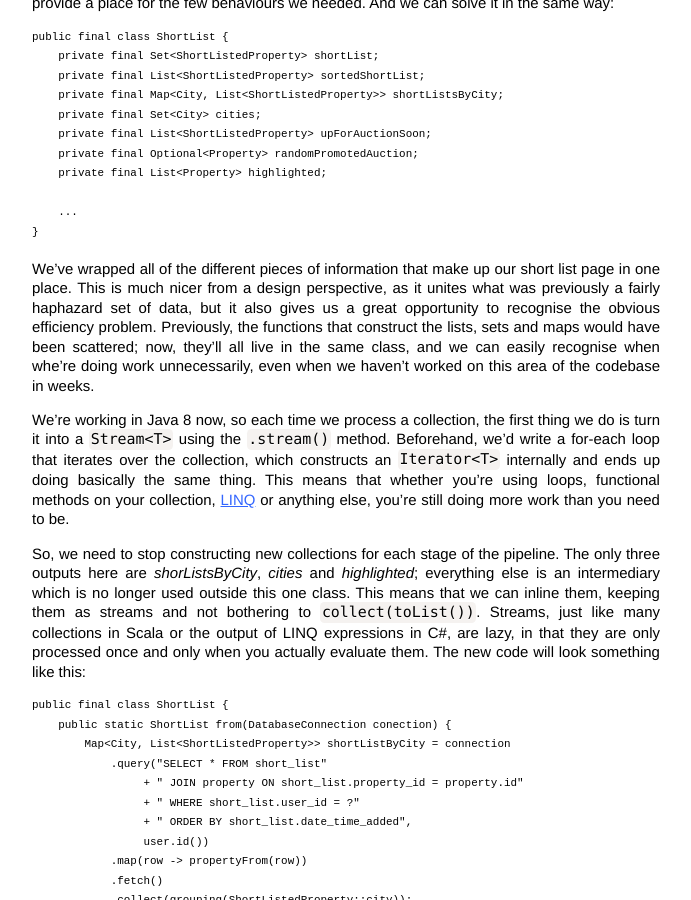
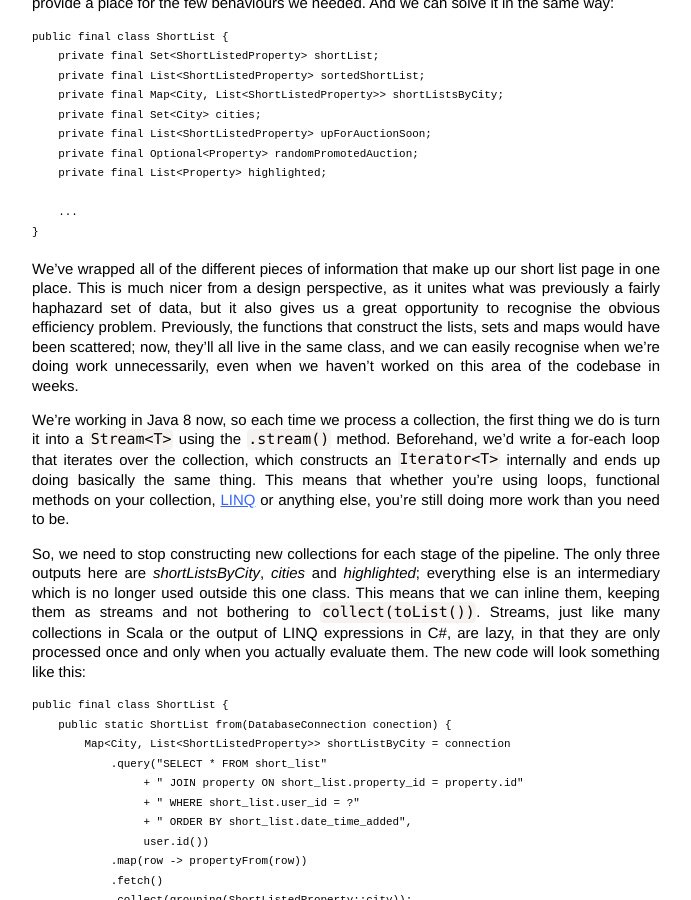
Before and after one commit to SamirTalwar/talks, a Jekyll site: the page built from use-your-type-system.md, in a window 1280 px wide and 900 px high, scrolled down 14185 px. Shown: the whole window, without its empty margins (294-985 px from the left). Built offline with Jekyll 4.4.1, drawn with Linux system fonts in a browser that asks for light colours; nearby versions of some CDN libraries; comment, search, counter and statistics services are not loaded; some of the changed text lies outside the part shown.

Commit message:
Fix typos (thanks @neomatrix369).

```diff
--- a/use-your-type-system.md
+++ b/use-your-type-system.md
@@ -637,11 +637,11 @@ I expect you see the problem. We have lots of different ways that we represent t
         ...
     }
 
-We've wrapped all of the different pieces of information that make up our short list page in one place. This is much nicer from a design perspective, as it unites what was previously a fairly haphazard set of data, but it also gives us a great opportunity to recognise the obvious efficiency problem. Previously, the functions that construct the lists, sets and maps would have been scattered; now, they'll all live in the same class, and we can easily recognise when whe're doing work unnecessarily, even when we haven't worked on this area of the codebase in weeks.
+We've wrapped all of the different pieces of information that make up our short list page in one place. This is much nicer from a design perspective, as it unites what was previously a fairly haphazard set of data, but it also gives us a great opportunity to recognise the obvious efficiency problem. Previously, the functions that construct the lists, sets and maps would have been scattered; now, they'll all live in the same class, and we can easily recognise when we're doing work unnecessarily, even when we haven't worked on this area of the codebase in weeks.
 
 We're working in Java 8 now, so each time we process a collection, the first thing we do is turn it into a `Stream<T>` using the `.stream()` method. Beforehand, we'd write a for-each loop that iterates over the collection, which constructs an `Iterator<T>` internally and ends up doing basically the same thing. This means that whether you're using loops, functional methods on your collection, [LINQ][] or anything else, you're still doing more work than you need to be.
 
-So, we need to stop constructing new collections for each stage of the pipeline. The only three outputs here are *shorListsByCity*, *cities* and *highlighted*; everything else is an intermediary which is no longer used outside this one class. This means that we can inline them, keeping them as streams and not bothering to `collect(toList())`. Streams, just like many collections in Scala or the output of LINQ expressions in C#, are lazy, in that they are only processed once and only when you actually evaluate them. The new code will look something like this:
+So, we need to stop constructing new collections for each stage of the pipeline. The only three outputs here are *shortListsByCity*, *cities* and *highlighted*; everything else is an intermediary which is no longer used outside this one class. This means that we can inline them, keeping them as streams and not bothering to `collect(toList())`. Streams, just like many collections in Scala or the output of LINQ expressions in C#, are lazy, in that they are only processed once and only when you actually evaluate them. The new code will look something like this:
 
     public final class ShortList {
         public static ShortList from(DatabaseConnection conection) {
```
Also changed, not shown: other parts of use-your-type-system.md (+1 -1 lines).
